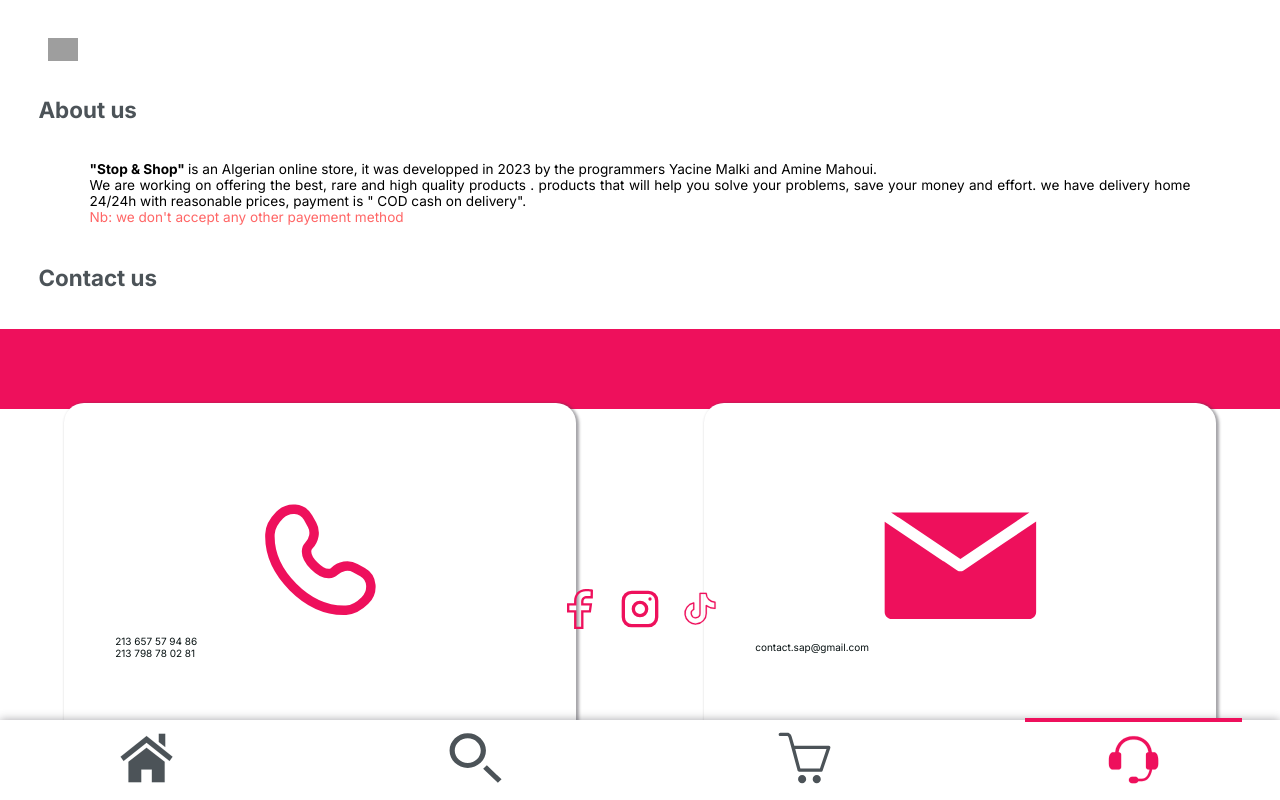
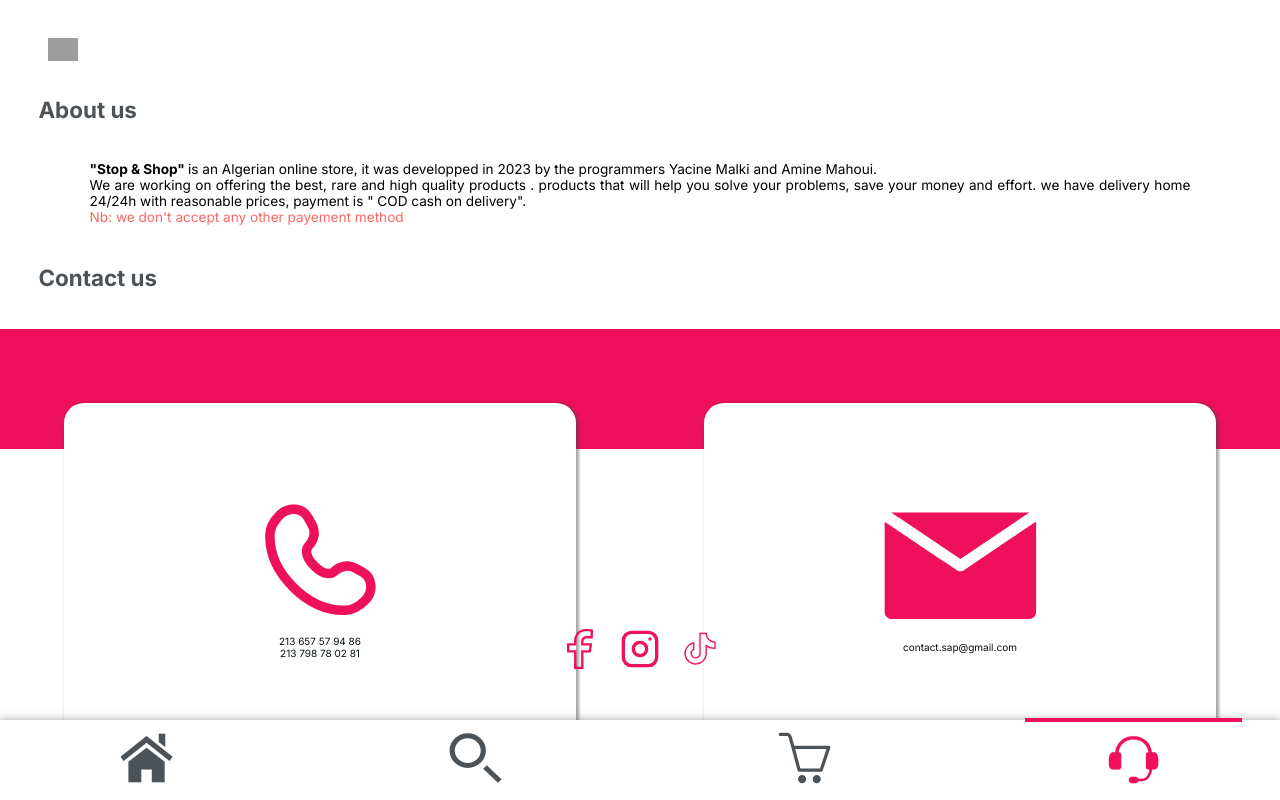
Before and after one commit to yacine-yac/e-commerce-shop, a Next.js app: page /contact in a window 1280 px wide. Built offline with nearby package versions, Linux system fonts and the light colour scheme; grey boxes are pictures that could not be loaded.

Commit message:
add links into contact social media

```diff
--- a/src/app/contact/page.css
+++ b/src/app/contact/page.css
@@ -12,8 +12,7 @@
 }
 .pg-4 p:nth-child(4){opacity: 0.6;color:red}
 .pg-4 div{
-    border: 0px solid yellow;
-    height: 10vh; width: 100%;
+    height: 15vh; width: 100%;
     display: grid;grid-template-columns: 1fr 1fr;grid-template-rows: 1fr 1fr;place-items: center;
     background-color: var(--primary-background);
 }
@@ -26,8 +25,8 @@
 }
 .pg-4 div label:nth-child(3){  grid-column:  2;}
 .pg-4 div label svg{width:65%;height: 45%;}
-.pg-4 div label span{width:80%;border:0px solid red;box-sizing: border-box;
-    font-size: 10px;display: flex;
+.pg-4 div label span{width:80%;box-sizing: border-box;
+    font-size: 10px;
     color: var(--title-color);text-align: center;
 }
 .pg-4 section{
--- a/src/app/contact/page.tsx
+++ b/src/app/contact/page.tsx
@@ -20,9 +20,9 @@
                 <label className="center"><svg fill="#ee105c" height="200px" width="200px" version="1.1" id="Layer_1" xmlns="http://www.w3.org/2000/svg" xmlnsXlink="http://www.w3.org/1999/xlink" viewBox="0 0 512 512" xmlSpace="preserve"><g id="SVGRepo_bgCarrier" strokeWidth="0"></g><g id="SVGRepo_tracerCarrier" strokeLinecap="round" strokeLinejoin="round"></g><g id="SVGRepo_iconCarrier"> <g> <g> <path d="M488.22,75.724H23.78c-0.669,0-1.327,0.046-1.982,0.1L44.095,90.85c1.311,0.506,2.589,1.148,3.802,1.966l208.104,140.243 L464.103,92.816c0.002-0.002,0.003-0.002,0.005-0.003l25.27-17.03C488.992,75.764,488.611,75.724,488.22,75.724z"></path> </g> </g> <g> <g> <path d="M404.811,178.655l-138.181,93.122c-3.212,2.166-6.922,3.248-10.631,3.248s-7.419-1.083-10.631-3.248l-44.545-30.019 c-1.332-0.509-2.627-1.175-3.859-2.005L0,107.014v305.481c0,13.133,10.647,23.78,23.78,23.78H488.22 c13.133,0,23.78-10.647,23.78-23.78V106.42L404.811,178.655z"></path> </g> </g> </g></svg><span>contact.sap@gmail.com</span> </label>
             </div>
             <section className="center">
-                <a href="" target="out"><svg fill="#ee105c" viewBox="0 0 1920 1920" xmlns="http://www.w3.org/2000/svg"><g id="SVGRepo_bgCarrier" stroke-width="0"></g><g id="SVGRepo_tracerCarrier" stroke-linecap="round" stroke-linejoin="round"></g><g id="SVGRepo_iconCarrier"> <path d="m1416.013 791.915-30.91 225.617h-371.252v789.66H788.234v-789.66H449.808V791.915h338.426V585.137c0-286.871 176.207-472.329 449.09-472.329 116.87 0 189.744 6.205 231.822 11.845l-3.272 213.66-173.5.338c-4.737-.451-117.771-9.25-199.332 65.655-52.568 48.169-79.191 117.433-79.191 205.65v181.96h402.162Zm-247.276-304.018c44.446-41.401 113.71-36.889 118.787-36.663l289.467-.113 6.204-417.504-43.544-10.717C1511.675 16.02 1426.053 0 1237.324 0 901.268 0 675.425 235.206 675.425 585.137v93.97H337v451.234h338.425V1920h451.234v-789.66h356.7l61.932-451.233H1126.66v-69.152c0-54.937 14.214-96 42.078-122.058Z" fill-rule="evenodd"></path> </g></svg></a>
-                <a href="" target="out"><svg viewBox="0 0 24 24" fill="none" xmlns="http://www.w3.org/2000/svg" stroke="#ee105c"><g id="SVGRepo_bgCarrier" stroke-width="0"></g><g id="SVGRepo_tracerCarrier" stroke-linecap="round" stroke-linejoin="round"></g><g id="SVGRepo_iconCarrier"> <rect x="2" y="2" width="20" height="20" rx="5" stroke="#ee105c" stroke-width="2" stroke-linecap="round" stroke-linejoin="round"></rect> <circle cx="12" cy="12" r="4" stroke="#ee105c" stroke-width="2" stroke-linecap="round" stroke-linejoin="round"></circle> <path d="M18 6L18 6.01" stroke="#ee105c" stroke-width="2" stroke-linecap="round" stroke-linejoin="round"></path> </g></svg></a>
-                <a href="" target="out"><svg fill="#ee105c" viewBox="0 0 256 256" id="Flat" xmlns="http://www.w3.org/2000/svg" stroke="#ee105c"><g id="SVGRepo_bgCarrier" stroke-width="0"></g><g id="SVGRepo_tracerCarrier" stroke-linecap="round" stroke-linejoin="round"></g><g id="SVGRepo_iconCarrier"> <path d="M224,80a52.059,52.059,0,0,1-52-52,4.0002,4.0002,0,0,0-4-4H128a4.0002,4.0002,0,0,0-4,4V156a24,24,0,1,1-34.28418-21.69238,3.99957,3.99957,0,0,0,2.28369-3.61279L92,89.05569a3.99948,3.99948,0,0,0-4.70117-3.938A72.00522,72.00522,0,1,0,172,156l-.00049-42.56348A99.27749,99.27749,0,0,0,224,128a4.0002,4.0002,0,0,0,4-4V84A4.0002,4.0002,0,0,0,224,80Zm-4,39.915a91.24721,91.24721,0,0,1-49.66455-17.1792,4.00019,4.00019,0,0,0-6.33594,3.24707L164,156A64,64,0,1,1,84,94.01223l-.00049,34.271A32.00156,32.00156,0,1,0,132,156V32h32.13184A60.09757,60.09757,0,0,0,220,87.86819Z"></path> </g></svg></a>
+                <a href="https://www.facebook.com/profile.php?id=61552662384517&mibextid=ZbWKwL" target="out"><svg fill="#ee105c" viewBox="0 0 1920 1920" xmlns="http://www.w3.org/2000/svg"><g id="SVGRepo_bgCarrier" stroke-width="0"></g><g id="SVGRepo_tracerCarrier" stroke-linecap="round" stroke-linejoin="round"></g><g id="SVGRepo_iconCarrier"> <path d="m1416.013 791.915-30.91 225.617h-371.252v789.66H788.234v-789.66H449.808V791.915h338.426V585.137c0-286.871 176.207-472.329 449.09-472.329 116.87 0 189.744 6.205 231.822 11.845l-3.272 213.66-173.5.338c-4.737-.451-117.771-9.25-199.332 65.655-52.568 48.169-79.191 117.433-79.191 205.65v181.96h402.162Zm-247.276-304.018c44.446-41.401 113.71-36.889 118.787-36.663l289.467-.113 6.204-417.504-43.544-10.717C1511.675 16.02 1426.053 0 1237.324 0 901.268 0 675.425 235.206 675.425 585.137v93.97H337v451.234h338.425V1920h451.234v-789.66h356.7l61.932-451.233H1126.66v-69.152c0-54.937 14.214-96 42.078-122.058Z" fill-rule="evenodd"></path> </g></svg></a>
+                <a href="https://instagram.com/amahoui44?igshid=OGQ5ZDc2ODk2ZA==" target="out"><svg viewBox="0 0 24 24" fill="none" xmlns="http://www.w3.org/2000/svg" stroke="#ee105c"><g id="SVGRepo_bgCarrier" stroke-width="0"></g><g id="SVGRepo_tracerCarrier" stroke-linecap="round" stroke-linejoin="round"></g><g id="SVGRepo_iconCarrier"> <rect x="2" y="2" width="20" height="20" rx="5" stroke="#ee105c" stroke-width="2" stroke-linecap="round" stroke-linejoin="round"></rect> <circle cx="12" cy="12" r="4" stroke="#ee105c" stroke-width="2" stroke-linecap="round" stroke-linejoin="round"></circle> <path d="M18 6L18 6.01" stroke="#ee105c" stroke-width="2" stroke-linecap="round" stroke-linejoin="round"></path> </g></svg></a>
+                <a href="https://www.tiktok.com/@stop_and_shop58?_t=8hba6yHtmnF&_r=1" target="out"><svg fill="#ee105c" viewBox="0 0 256 256" id="Flat" xmlns="http://www.w3.org/2000/svg" stroke="#ee105c"><g id="SVGRepo_bgCarrier" stroke-width="0"></g><g id="SVGRepo_tracerCarrier" stroke-linecap="round" stroke-linejoin="round"></g><g id="SVGRepo_iconCarrier"> <path d="M224,80a52.059,52.059,0,0,1-52-52,4.0002,4.0002,0,0,0-4-4H128a4.0002,4.0002,0,0,0-4,4V156a24,24,0,1,1-34.28418-21.69238,3.99957,3.99957,0,0,0,2.28369-3.61279L92,89.05569a3.99948,3.99948,0,0,0-4.70117-3.938A72.00522,72.00522,0,1,0,172,156l-.00049-42.56348A99.27749,99.27749,0,0,0,224,128a4.0002,4.0002,0,0,0,4-4V84A4.0002,4.0002,0,0,0,224,80Zm-4,39.915a91.24721,91.24721,0,0,1-49.66455-17.1792,4.00019,4.00019,0,0,0-6.33594,3.24707L164,156A64,64,0,1,1,84,94.01223l-.00049,34.271A32.00156,32.00156,0,1,0,132,156V32h32.13184A60.09757,60.09757,0,0,0,220,87.86819Z"></path> </g></svg></a>
             </section>
          </div>
     </>
```
